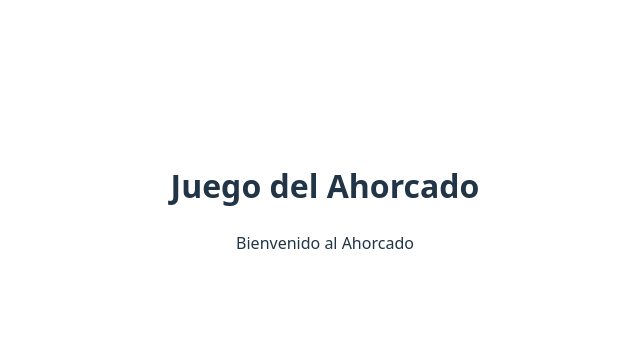
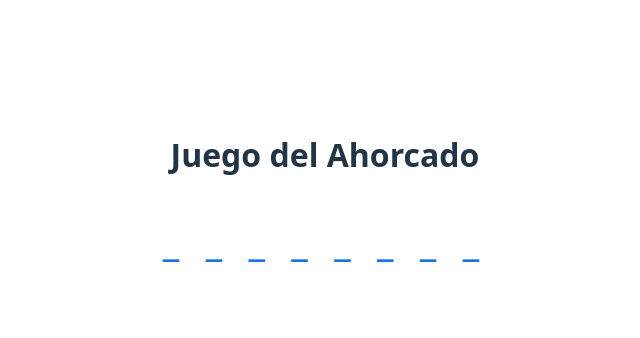
Before and after one commit to chiaradelpo03/Metodologias-Agiles-Grupo4, a website built with Vite: page index.html in a window 1280 px wide. Shown: the part 194-532 px from the top of the page, without its empty margins (315-955 px from the left). Built offline with nearby package versions, Linux system fonts and the light colour scheme.

Commit message:
GREEN: [HU-01] renderizar guiones de palabra oculta en la UI pasando acceptance test

```diff
--- a/index.html
+++ b/index.html
@@ -13,8 +13,7 @@
       </header>
       <main>
         <section id="game-container">
-          <!-- La UI del juego se construirá a través de los Acceptance Tests -->
-          <p id="welcome-message">Bienvenido al Ahorcado</p>
+          <div id="palabra-oculta" class="palabra-display"></div>
         </section>
       </main>
     </div>
--- a/src/main.ts
+++ b/src/main.ts
@@ -1,3 +1,17 @@
 import './style.css';
+import { Ahorcado } from './domain/Ahorcado';
 
-console.log('Ahorcado app inicializada.');
+function iniciarAplicacion() {
+  const urlParams = new URLSearchParams(window.location.search);
+  const palabra = urlParams.get('palabra') || 'AHORCADO';
+
+  const juego = new Ahorcado(palabra);
+
+  const palabraOcultaEl = document.getElementById('palabra-oculta');
+  if (palabraOcultaEl) {
+    palabraOcultaEl.textContent = juego.obtenerPalabraEnmascarada();
+  }
+}
+
+document.addEventListener('DOMContentLoaded', iniciarAplicacion);
+iniciarAplicacion();
--- a/src/style.css
+++ b/src/style.css
@@ -27,9 +27,22 @@ body {
   text-align: center;
 }
 
+.palabra-display {
+  font-size: 2.5rem;
+  font-weight: 700;
+  letter-spacing: 0.5rem;
+  margin: 2rem 0;
+  min-height: 3rem;
+  color: #1a73e8;
+}
+
 @media (prefers-color-scheme: dark) {
   :root {
     color: rgba(255, 255, 255, 0.87);
     background-color: #242424;
   }
+
+  .palabra-display {
+    color: #8ab4f8;
+  }
 }
```
Also changed, not shown: NOTES.md (+2 -2 lines).
